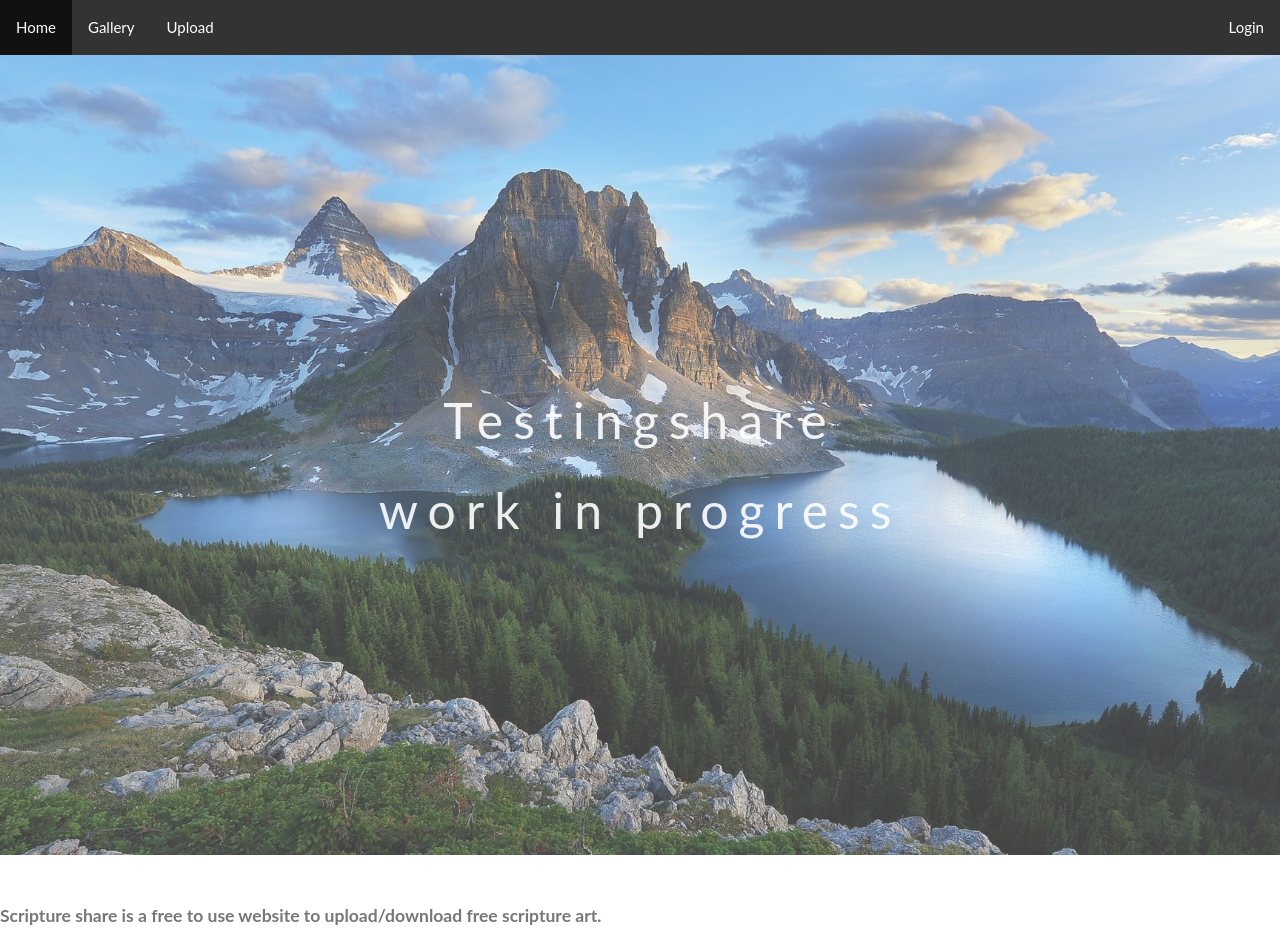
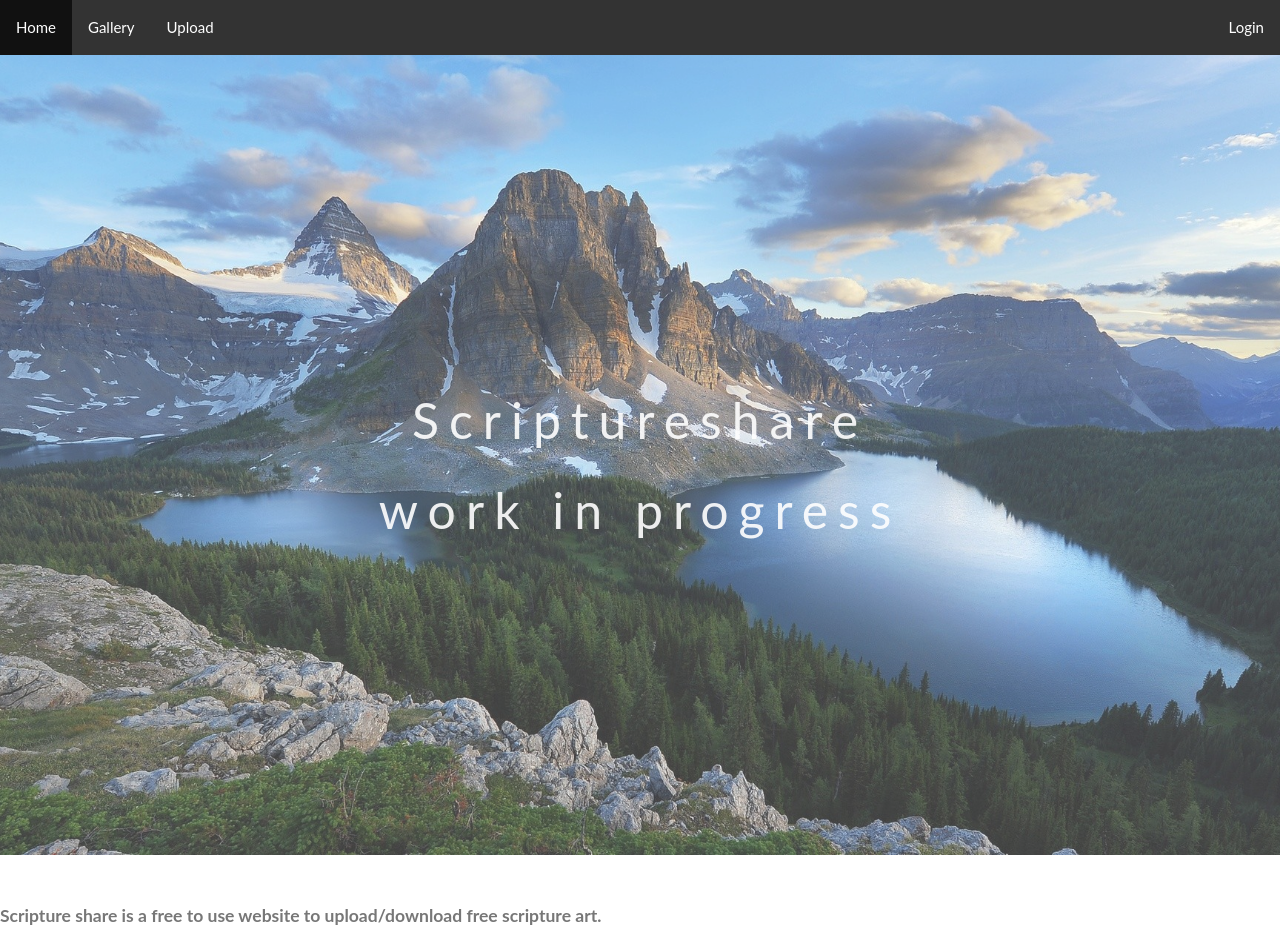
Before and after one commit to MJTFreeTime/ScriptureShare, a website: page public/index.html in a window 1280 px wide. Drawn offline with Linux system fonts and the light colour scheme; no server answers.

Commit message:
Return test to normal

```diff
--- a/public/index.html
+++ b/public/index.html
@@ -22,7 +22,7 @@
 <div class="bg">
     <div class="title">
     <div class="content">
-    <span class="border">Testingshare</span>
+    <span class="border">Scriptureshare</span>
     <br>
     <span class="border">work in progress
     </div>
```
